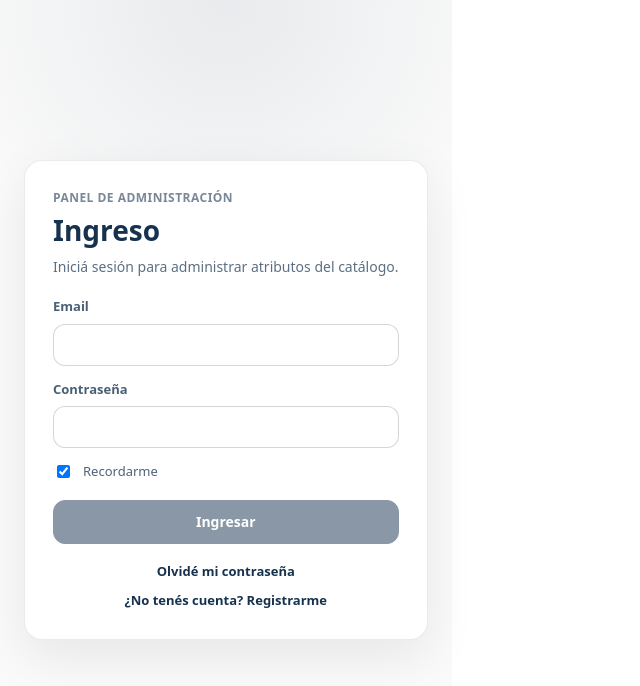
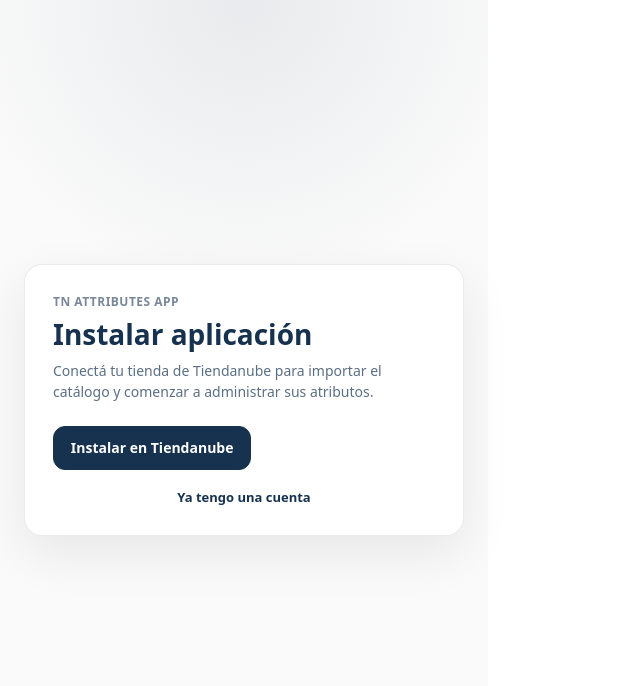
Before and after one commit to dmtzLeandro/MVP_app_attributes, a React (Vite) app in the folder frontend/: page /install in a window 1280 px wide. Before the commit this address led to /login. Shown: the top 686 px of the page, without its empty margins (0-640 px from the left). Built offline with nearby package versions, Linux system fonts and the light colour scheme; no server answers.

Commit message:
feat: add install flow and logout

```diff
--- a/frontend/src/App.tsx
+++ b/frontend/src/App.tsx
@@ -4,6 +4,7 @@
 
 import Dashboard from "./pages/dashboard";
 import ForgotPasswordPage from "./pages/forgotPassword";
+import InstallPage from "./pages/install";
 import Preview from "./pages/preview";
 import ProductEditor from "./pages/productEditor";
 import Products from "./pages/products";
@@ -19,6 +20,7 @@
 export default function App() {
   return (
     <Routes>
+      <Route path="/install" element={<InstallPage />} />
       <Route path="/login" element={<LoginPage />} />
       <Route path="/register" element={<RegisterPage />} />
       <Route path="/forgot-password" element={<ForgotPasswordPage />} />
--- a/frontend/src/api/client.ts
+++ b/frontend/src/api/client.ts
@@ -109,6 +109,10 @@
   ok: boolean;
   email: string;
   store_id: string;
+};
+
+export type InstallOut = {
+  authorize_url: string;
 };
 
 type SessionUser = {
@@ -280,6 +284,7 @@
 
 function isPublicAuthPath(path: string): boolean {
   const publicPaths = [
+    "/auth/install",
     "/admin/auth/login",
     "/admin/auth/register",
     "/admin/auth/forgot-password",
@@ -448,6 +453,12 @@
   });
 }
 
+export async function apiGetInstallUrl(): Promise<InstallOut> {
+  return http<InstallOut>("/auth/install", {
+    method: "GET",
+  });
+}
+
 export async function batchGetAttributes(
   productIds: string[],
 ): Promise<BatchGetOut> {
--- /dev/null
+++ b/frontend/src/pages/install.tsx
@@ -0,0 +1,70 @@
+import { useState } from "react";
+import { Link } from "react-router-dom";
+
+import { apiGetInstallUrl } from "../api/client";
+import styles from "./login.module.css";
+
+export default function InstallPage() {
+  const [installing, setInstalling] = useState(false);
+  const [error, setError] = useState<string | null>(null);
+
+  async function handleInstall() {
+    setInstalling(true);
+    setError(null);
+
+    try {
+      const result = await apiGetInstallUrl();
+
+      if (!result.authorize_url) {
+        throw new Error(
+          "No se recibió una URL válida para iniciar la instalación.",
+        );
+      }
+
+      window.location.assign(result.authorize_url);
+    } catch (err: unknown) {
+      setError(
+        err instanceof Error
+          ? err.message
+          : "No se pudo iniciar la instalación.",
+      );
+      setInstalling(false);
+    }
+  }
+
+  return (
+    <div className={styles.shell}>
+      <div className={styles.card}>
+        <div className={styles.header}>
+          <div className={styles.eyebrow}>TN Attributes App</div>
+          <h1 className={styles.title}>Instalar aplicación</h1>
+          <p className={styles.subtitle}>
+            Conectá tu tienda de Tiendanube para importar el catálogo y comenzar
+            a administrar sus atributos.
+          </p>
+        </div>
+
+        {error && (
+          <div className={styles.errorBox}>
+            <div className={styles.errorText}>{error}</div>
+          </div>
+        )}
+
+        <button
+          type="button"
+          className={styles.submitButton}
+          disabled={installing}
+          onClick={handleInstall}
+        >
+          {installing ? "Iniciando instalación..." : "Instalar en Tiendanube"}
+        </button>
+
+        <div className={styles.footerLinks}>
+          <Link to="/login" className={styles.linkButton}>
+            Ya tengo una cuenta
+          </Link>
+        </div>
+      </div>
+    </div>
+  );
+}
--- a/frontend/src/pages/login.tsx
+++ b/frontend/src/pages/login.tsx
@@ -108,6 +108,9 @@
           <Link to="/forgot-password" className={styles.linkButton}>
             Olvidé mi contraseña
           </Link>
+          <Link to="/install" className={styles.linkButton}>
+            Instalar aplicación
+          </Link>
           <Link to={registerHref} className={styles.linkButton}>
             ¿No tenés cuenta? Registrarme
           </Link>
--- a/frontend/src/pages/products.tsx
+++ b/frontend/src/pages/products.tsx
@@ -1,8 +1,10 @@
 import { useEffect, useMemo, useRef, useState } from "react";
+import { useNavigate } from "react-router-dom";
 import {
   apiSyncProducts,
   batchGetAttributes,
   batchUpsertAttributes,
+  clearAuth,
   exportCsvFile,
   fixMojibake,
   getSessionEmail,
@@ -75,6 +77,8 @@
 }
 
 export default function ProductsPage() {
+  const navigate = useNavigate();
+
   const [products, setProducts] = useState<Product[]>([]);
   const [attrs, setAttrs] = useState<Record<string, ProductAttributes>>({});
   const [draft, setDraft] = useState<Record<string, DraftRow>>({});
@@ -233,6 +237,11 @@
   function discardAllDraft() {
     setDraft({});
     showToast("Cambios descartados.");
+  }
+
+  function handleLogout() {
+    clearAuth();
+    navigate("/login", { replace: true });
   }
 
   async function saveAll() {
@@ -476,6 +485,14 @@
               onClick={saveAll}
             >
               {saving ? "Guardando..." : `Guardar (${pendingCount})`}
+            </button>
+
+            <button
+              type="button"
+              className={styles.ghostButton}
+              onClick={handleLogout}
+            >
+              Cerrar sesión
             </button>
           </div>
         </div>
```
Also changed, not shown: 1 other file (tests, documents, lock files or other folders).
